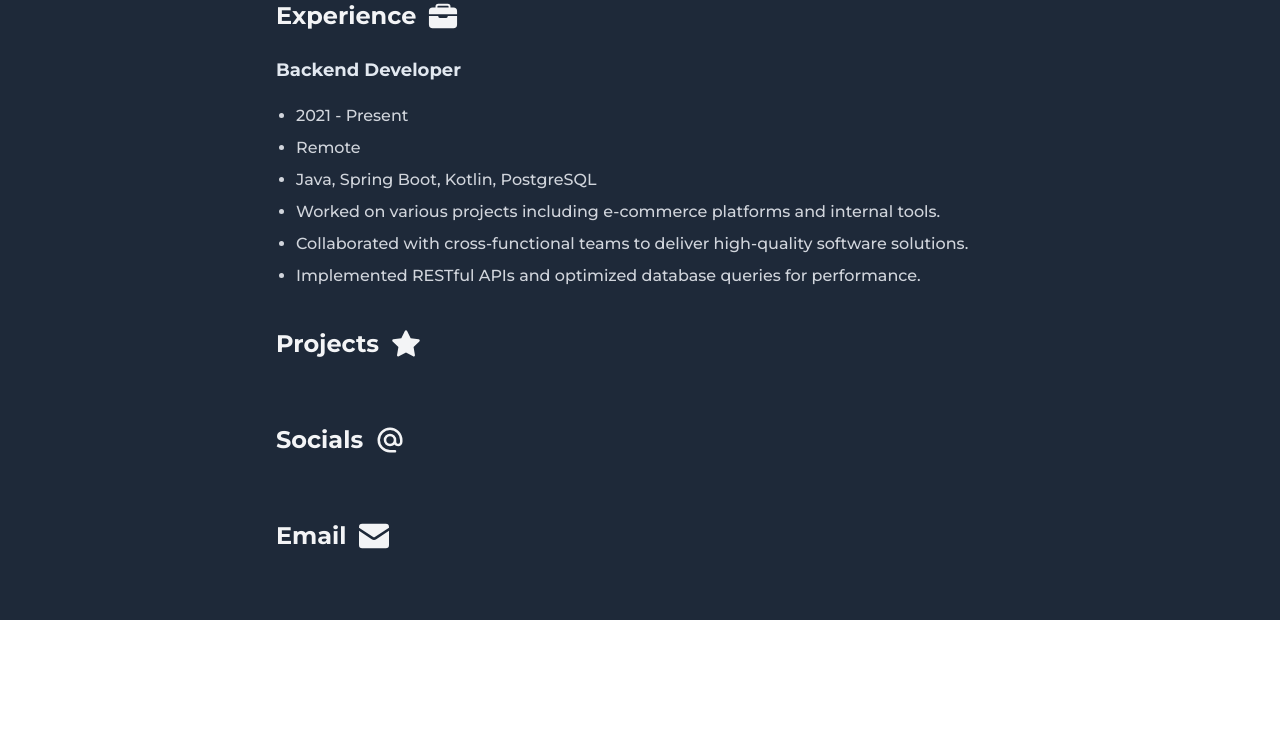
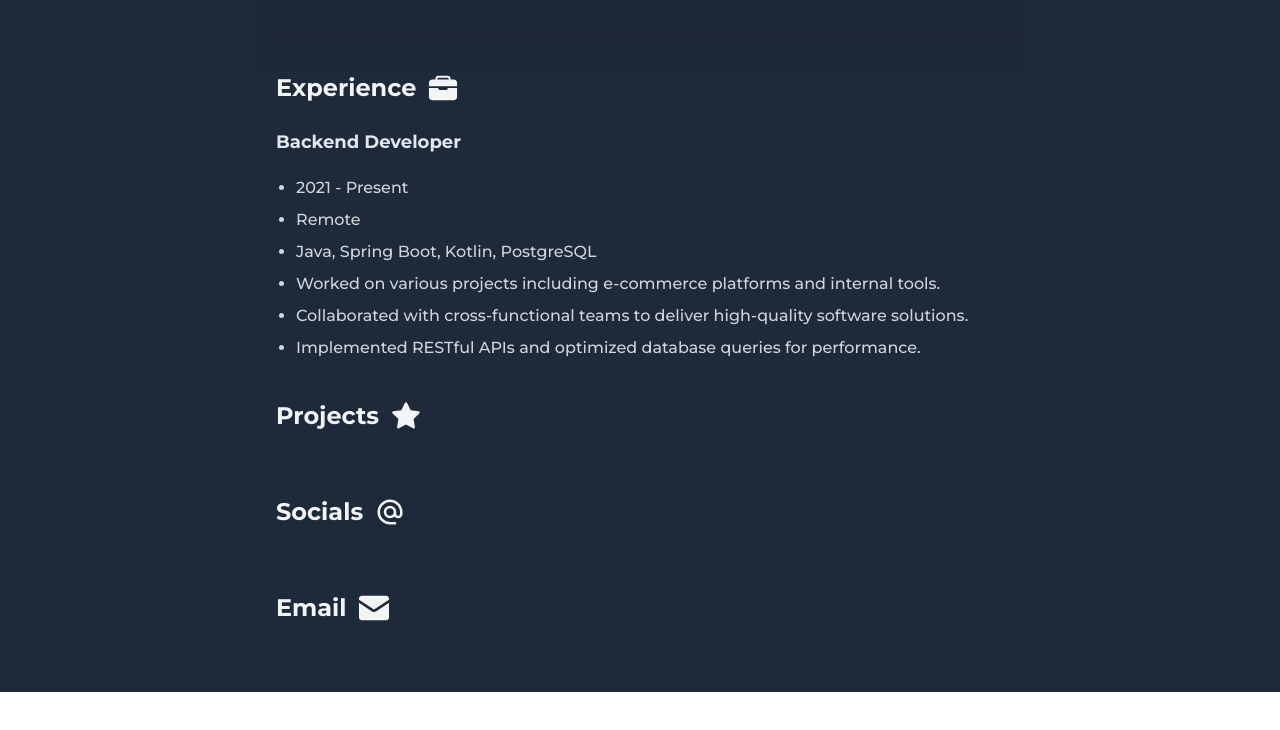
Before and after one commit to richardcort/Portfolio, a Nuxt app: page / in a window 1280 px wide. Shown: the top 730 px of the page. Built offline with nearby package versions, Linux system fonts and the light colour scheme.

Commit message:
feat: implement Header layout to app

```diff
--- a/app/app.vue
+++ b/app/app.vue
@@ -1,5 +1,6 @@
 <template>
   <NuxtLayout>
+    <NuxtLayout name="header"/>
     <NuxtPage />
   </NuxtLayout>
 </template>
```
